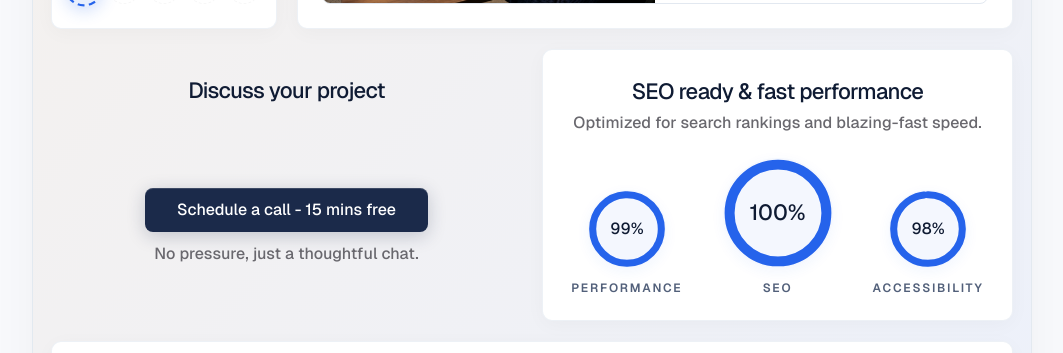
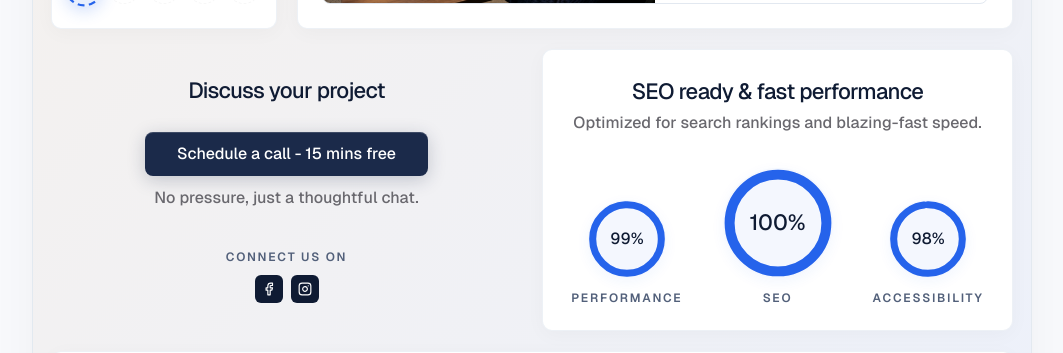
Before and after one commit to AditiSah05/WESTMERE_FAHAD-MAIN, a Next.js app: page / in a window 1280 px wide. Shown: the part 2620-2973 px from the top of the page, without its empty margins (108-1171 px from the left). Built offline with nearby package versions, Linux system fonts and the light colour scheme; a web font is replaced by a local one.

Commit message:
fix(home): keep Facebook and Instagram in the Discuss your project card, remove only LinkedIn and X

```diff
--- a/src/components/AboutBento/CtaCard.tsx
+++ b/src/components/AboutBento/CtaCard.tsx
@@ -1,11 +1,17 @@
+import { FacebookIcon, InstagramIcon } from '@/components/ui/SocialIcons'
 import { cn } from '@/lib/cn'
 import BentoCard, { bentoText, bentoTitle } from './BentoCard'
+
+const socials = [
+  { href: 'https://www.facebook.com/profile.php?id=61590820286108', label: 'Facebook', Icon: FacebookIcon },
+  { href: 'https://www.instagram.com/westmere.io/', label: 'Instagram', Icon: InstagramIcon },
+]
 
 export default function CtaCard() {
   return (
     <BentoCard plain delay={0.3} className="flex flex-col items-center justify-between px-6 py-7 text-center min-[961px]:col-span-6">
       <h3 className={bentoTitle}>Discuss your project</h3>
-      <div className="my-7 flex flex-col items-center gap-3">
+      <div className="mb-10 mt-7 flex flex-col items-center gap-3">
         <a
           href="https://cal.com"
           target="_blank"
@@ -16,6 +22,23 @@ export default function CtaCard() {
         </a>
         <p className={cn(bentoText)}>No pressure, just a thoughtful chat.</p>
       </div>
+      <div className="flex flex-col items-center gap-2.5">
+        <span className="text-xs font-semibold tracking-[0.15em] text-slate">CONNECT US ON</span>
+        <div className="flex items-center gap-2">
+          {socials.map(({ href, label, Icon }) => (
+            <a
+              key={label}
+              href={href}
+              target="_blank"
+              rel="noopener noreferrer"
+              aria-label={label}
+              className="flex size-7 items-center justify-center rounded-md bg-navy-deep text-white transition hover:-translate-y-0.5 hover:bg-blue"
+            >
+              <Icon width={14} height={14} />
+            </a>
+          ))}
+        </div>
+      </div>
     </BentoCard>
   )
 }
```
